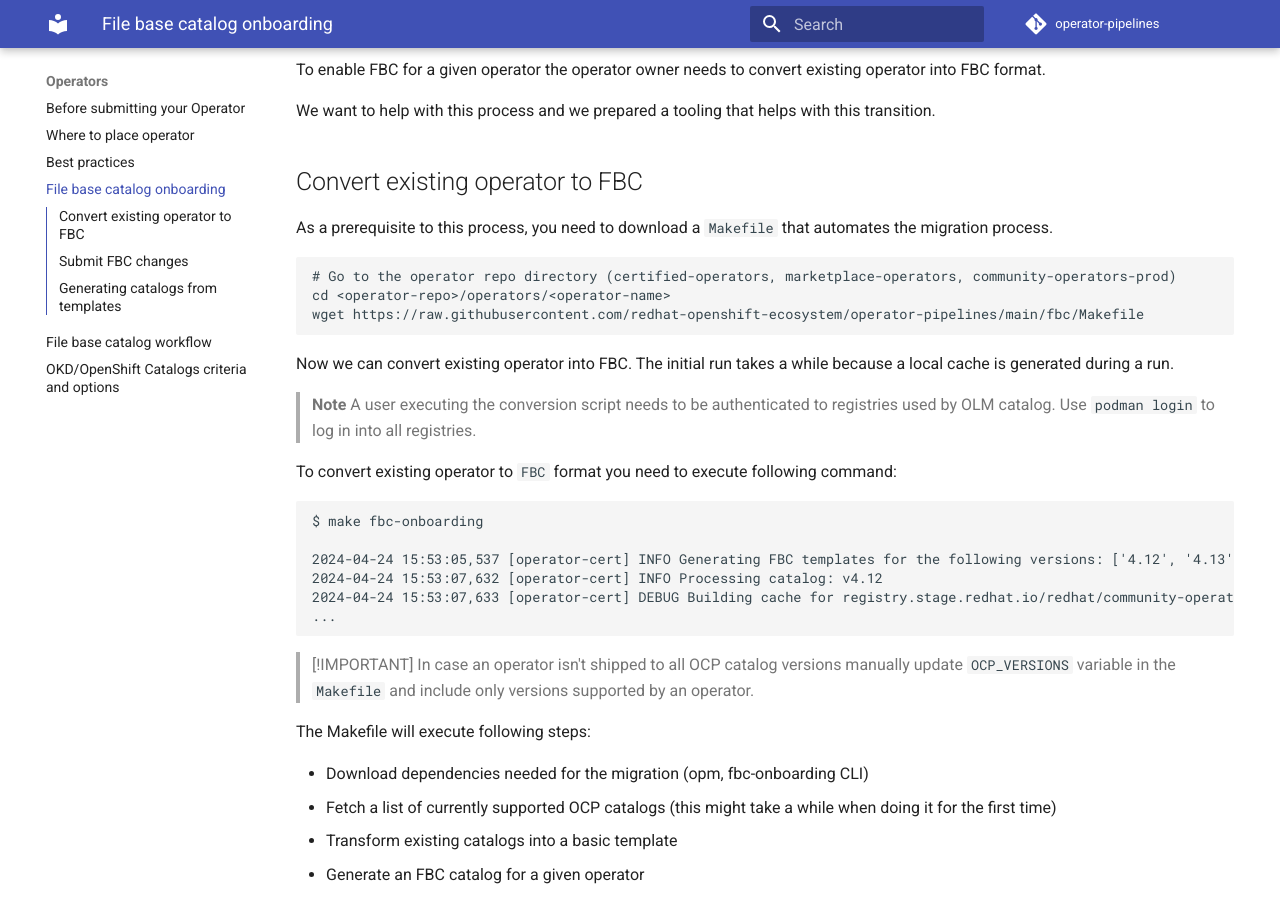
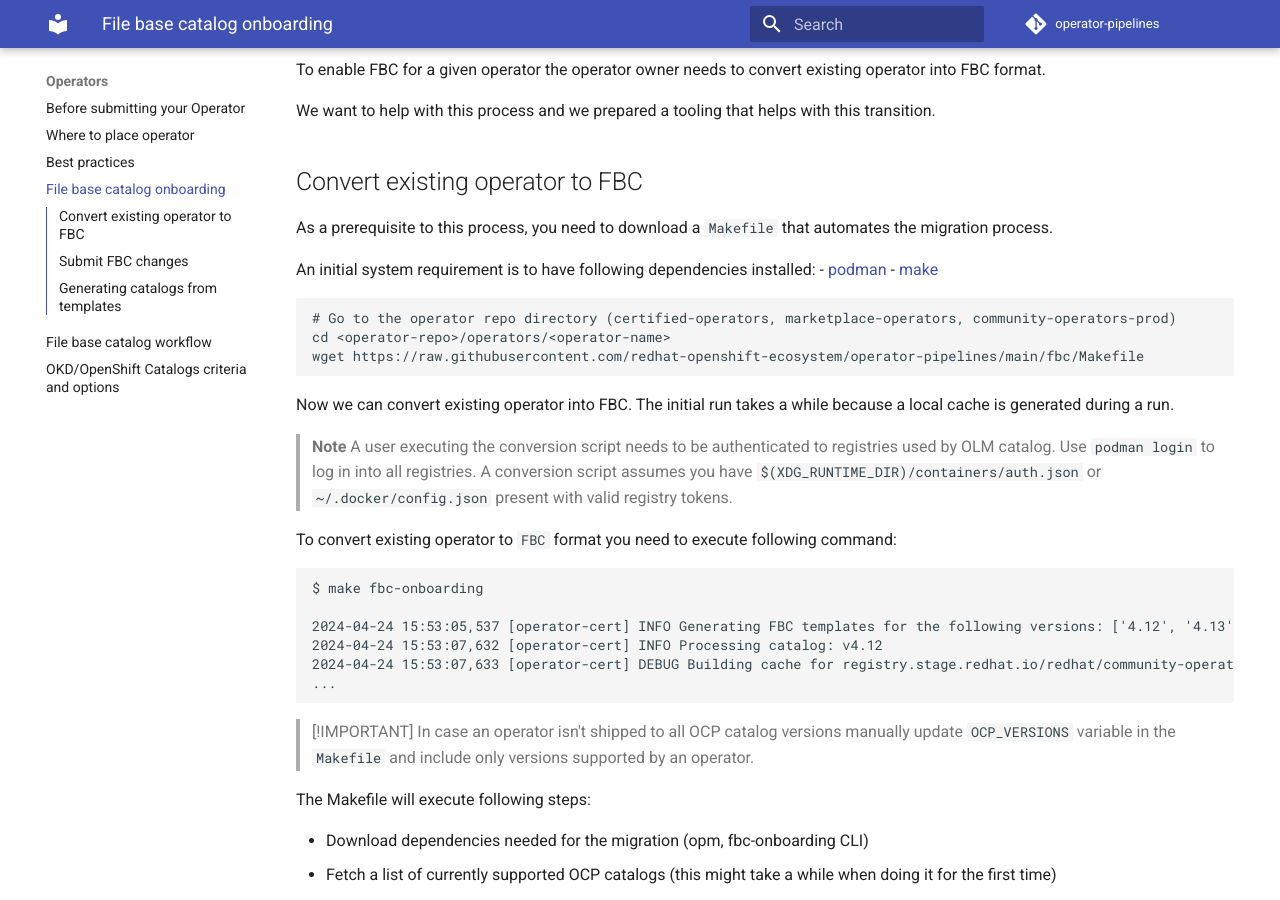
Before and after one commit to redhat-openshift-ecosystem/operator-pipelines, an MkDocs documentation site: the page built from docs/users/fbc_onboarding.md, in a window 1280 px wide and 900 px high, scrolled down 398 px. Built offline with MkDocs 1.6.1 and Material for MkDocs 9.7.7, drawn with Linux system fonts in a browser that asks for light colours; comment, search, counter and statistics services are not loaded; some of the changed text lies outside the part shown.

Commit message:
Use container in fbc-onboarding target
To minimize a need of installing dependencies the fbc-onboarding target
in the Makefile uses podman to run a container instead of running Python
scripts on the system.

JIRA: ISV-5229

Signed-off-by: Ales Raszka <araszka@redhat.com>

````diff
--- a/docs/users/fbc_onboarding.md
+++ b/docs/users/fbc_onboarding.md
@@ -21,6 +21,10 @@
 As a prerequisite to this process, you need to download a `Makefile` that
 automates the migration process.
 
+An initial system requirement is to have following dependencies installed:
+ - [podman](https://podman.io/docs/installation)
+ - [make](https://www.gnu.org/software/make/)
+
 ```bash
 # Go to the operator repo directory (certified-operators, marketplace-operators, community-operators-prod)
 cd <operator-repo>/operators/<operator-name>
@@ -33,6 +37,8 @@
 > **Note**
 > A user executing the conversion script needs to be authenticated to registries used by OLM catalog.
 > Use `podman login` to log in into all registries.
+> A conversion script assumes you have `$(XDG_RUNTIME_DIR)/containers/auth.json` or `~/.docker/config.json` present
+> with valid registry tokens.
 
 To convert existing operator to `FBC` format you need to execute following command:
 
````
Also changed, not shown: other parts of docs/users/fbc_onboarding.md (+1 -1 lines), docs/users/fbc_workflow.md (+2 -2 lines), 3 other files.
